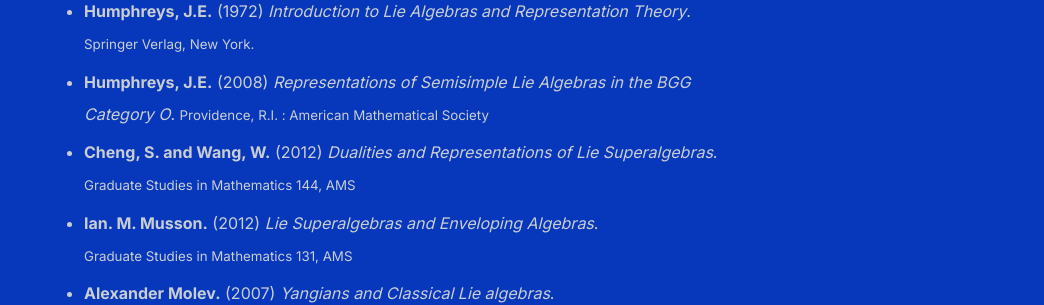
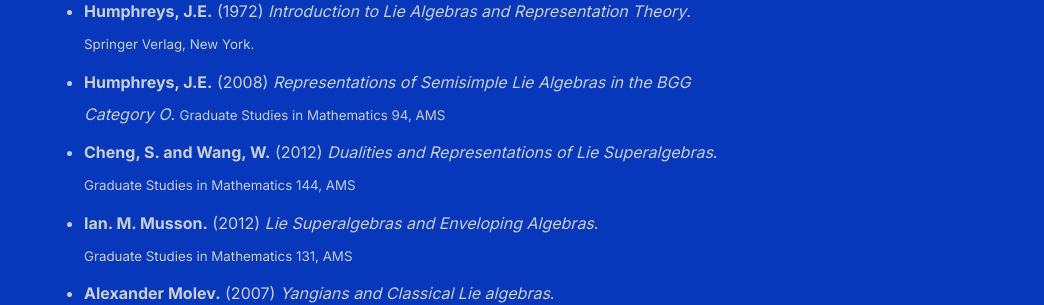
Before and after one commit to shihankanungo/shihankanungo.github.io, a Jekyll site: the page built from courses.md, in a window 1280 px wide and 900 px high, scrolled down 3860 px. Shown: the part 153-458 px from the top of the window, without its empty margins (236-1280 px from the left). Built offline with Jekyll 4.4.1, drawn with Linux system fonts in a browser that asks for light colours.

Commit message:
Update courses.md

```diff
--- a/courses.md
+++ b/courses.md
@@ -109,7 +109,7 @@
 
 - **Karin Erdmann.** (2006) *Introduction to Lie algebras*. <small>Springer Verlag, London.</small>
 - **Humphreys, J.E.** (1972) *Introduction to Lie Algebras and Representation Theory*. <br><small>Springer Verlag, New York.</small>
-- **Humphreys, J.E.** (2008) *Representations of Semisimple Lie Algebras in the BGG Category O*. <small>Providence, R.I. : American Mathematical Society</small>
+- **Humphreys, J.E.** (2008) *Representations of Semisimple Lie Algebras in the BGG Category O*. <small>Graduate Studies in Mathematics 94, AMS</small>
 - **Cheng, S. and Wang, W.** (2012) *Dualities and Representations of Lie Superalgebras*. <br><small>Graduate Studies in Mathematics 144, AMS</small>
 - **Ian. M. Musson.** (2012) *Lie Superalgebras and Enveloping Algebras*. <br><small>Graduate Studies in Mathematics 131, AMS</small>
 - **Alexander Molev.** (2007) *Yangians and Classical Lie algebras*. <br><small>Mathematical Surveys and Monographs 143, AMS</small>
```
